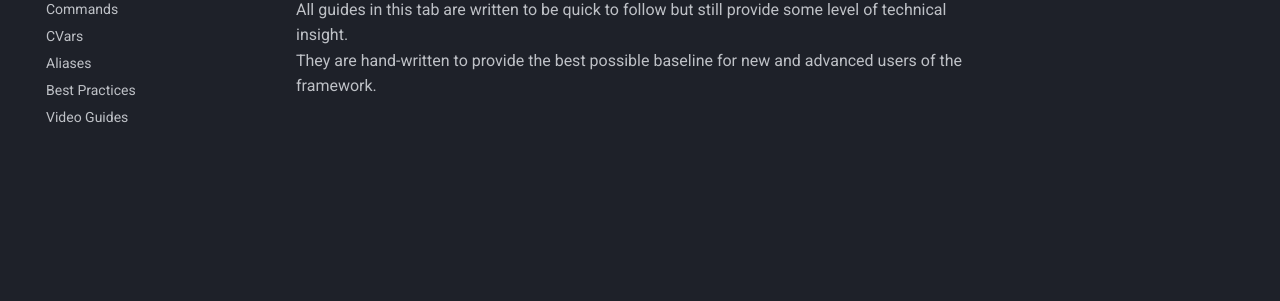
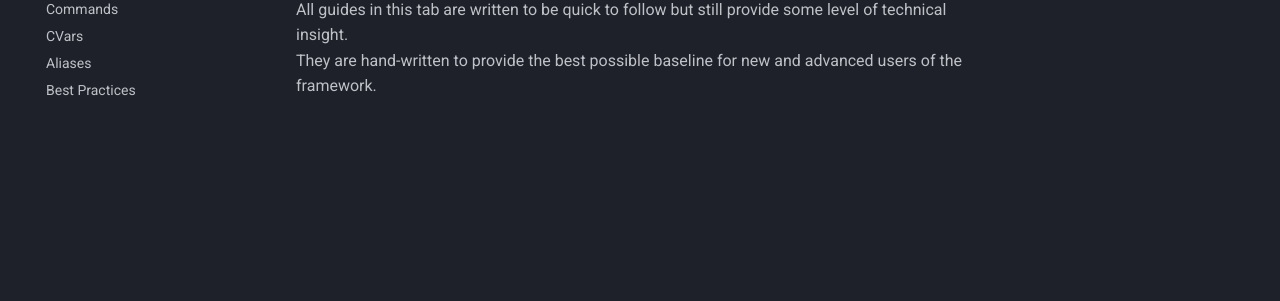
Before and after one commit to VonRiddarn/PikeConsole, an MkDocs documentation site: the page built from docs/guides/index.md, in a window 1280 px wide. Shown: the part 231-532 px from the top of the page. Built offline with MkDocs 1.6.1 and Material for MkDocs 9.7.7, drawn with Linux system fonts in a browser that asks for light colours.

Commit message:
docs: occlude video guides MD tab NOTE: Too much IRL distractions, occluding the tab until I can get time to make at least a showcase video

```diff
--- a/mkdocs.yml
+++ b/mkdocs.yml
@@ -27,7 +27,6 @@ nav:
           - CVars: guides/cvars.md
           - Aliases: guides/aliases.md
           - Best Practices: guides/best_practices.md
-          - Video Guides: guides/video_guides.md
     - API Reference:
           - Overview: api/index.md
           - Logging:
```
